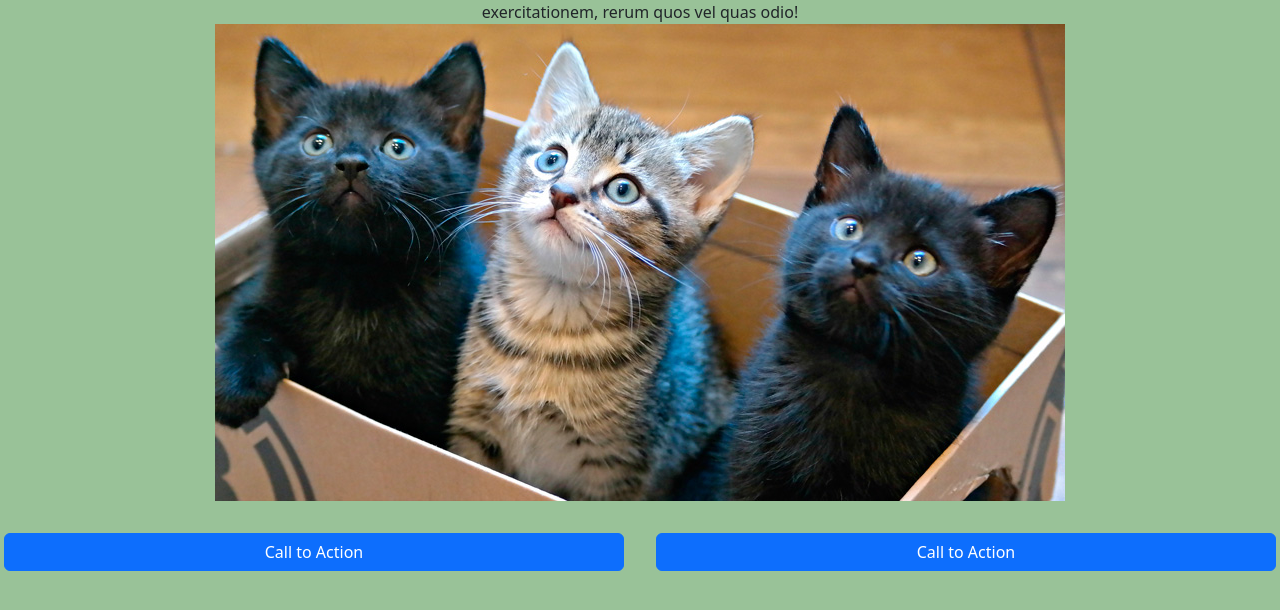
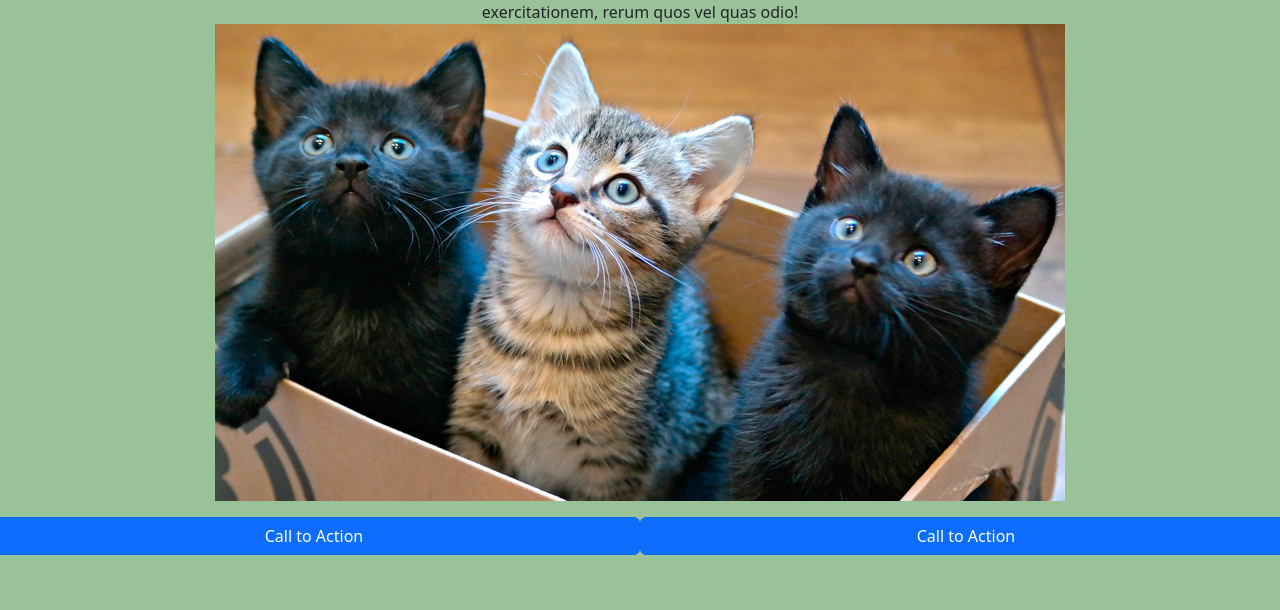
Before and after one commit to 99zhebin/WAD2G7T3, a website: page docs/index.html in a window 1280 px wide. Shown: the part 80-690 px from the top of the page. Drawn offline with nearby package versions, Linux system fonts and the light colour scheme.

Commit message:
removed margin from buttons

```diff
--- a/docs/index.html
+++ b/docs/index.html
@@ -29,11 +29,9 @@
     </div>
 
     <div class="row mt-3">
-        <a class="btn btn-primary col m-3" href="#" role="button" style="min-width: 150px;">Call to Action</a>
-        <a class="btn btn-primary col m-3" href="#" role="button" style="min-width: 150px;">Call to Action</a>
+        <a class="btn btn-primary col" href="#" role="button" style="min-width: 150px;">Call to Action</a>
+        <a class="btn btn-primary col" href="#" role="button" style="min-width: 150px;">Call to Action</a>
     </div>
-
-
 
 
     <script src="https://cdn.jsdelivr.net/npm/bootstrap@5.2.2/dist/js/bootstrap.bundle.min.js"
```
